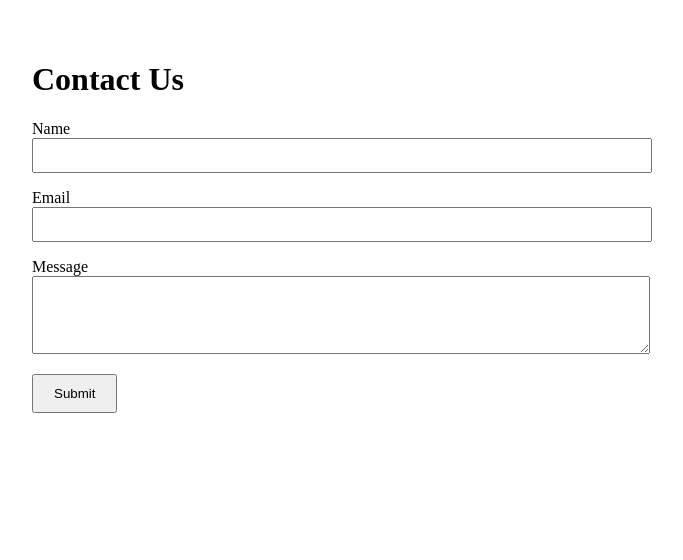
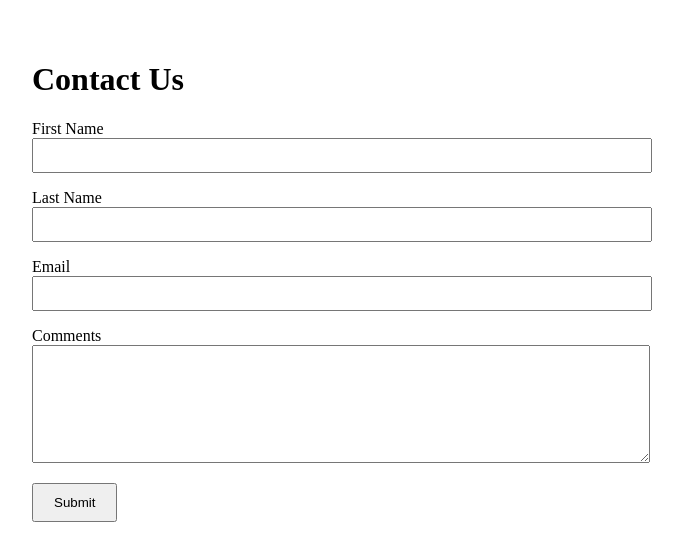
Before and after one commit to cmacias076/grocery-list-app, a React (Create React App) app: page /contact in a window 1280 px wide. Shown: the top 560 px of the page, without its empty margins (308-991 px from the left). Built offline with nearby package versions, Linux system fonts and the light colour scheme.

Commit message:
Update /contact form to match required fields and controlled component behavior

```diff
--- a/src/pages/ContactPage.js
+++ b/src/pages/ContactPage.js
@@ -25,22 +25,35 @@ const ContactPage = () => {
     return (
         <div style={{ padding: '2rem', maxWidth: '600px', margin: '0 auto' }}>
             <h1>Contact Us</h1>
+
             {submitted && <p style={{ color: 'green' }}>Thanks for reaching out!</p>}
 
             <form onSubmit={handleSubmit}>
                 <div style={{ marginBottom: '1rem' }}>
-                    <label>Name</label><br />
+                    <label>First Name</label><br />
                     <input
                         type="text"
-                        name="name"
-                        value={form.name}
+                        name="firstName"
+                        value={form.firstName}
                         onChange={handleChange}
                         required
                         style={{ width: '100%', padding: '8px' }}
                         />
                     </div>
 
-                    <div style ={{ marginBottom: '1rem' }}>
+                <div style ={{ marginBottom: '1rem' }}>
+                    <label>Last Name</label><br />
+                    <input
+                        type="text"
+                        name="lastName"
+                        value={form.lastName}
+                        onChange={handleChange}
+                        required
+                        style={{ width: '100%', padding: '8px' }}
+                        />
+                    </div>
+
+                <div style={{ marginBottom: '1rem' }}>
                     <label>Email</label><br />
                     <input
                         type="email"
@@ -52,16 +65,15 @@ const ContactPage = () => {
                         />
                     </div>
 
-                    <div style={{ marginBottom: '1rem' }}>
-                    <label>Message</label><br />
+                <div style={{ marginBottom: '1rem' }}>
+                    <label>Comments</label><br />
                     <textarea
-                        name="message"
-                        value={form.message}
+                        name="comments"
+                        value={form.comments}
                         onChange={handleChange}
                         required
-                        rows="4"
-                        style={{ width: '100%', padding: '8px' }}
-                        />
+                        style={{ width: '100%', padding: '8px', height: '100px' }}
+                    />
                     </div>
 
                     <button type="submit" style={{ padding: '10px 20px' }}>Submit</button>
```
